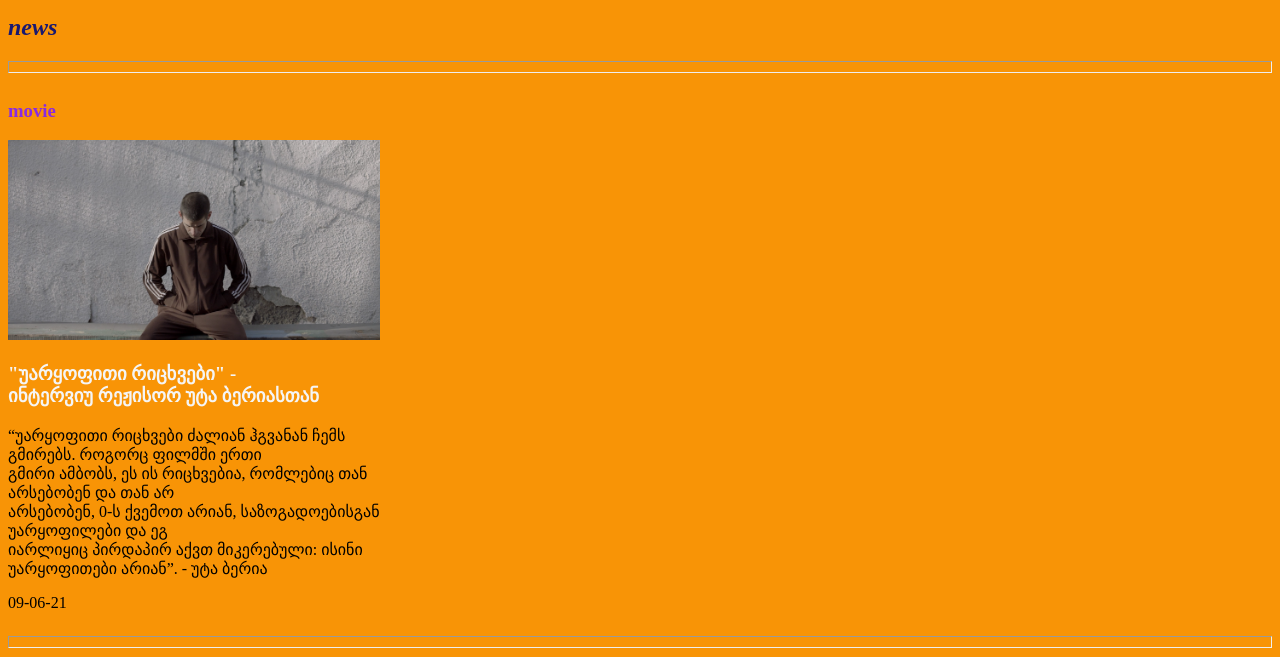
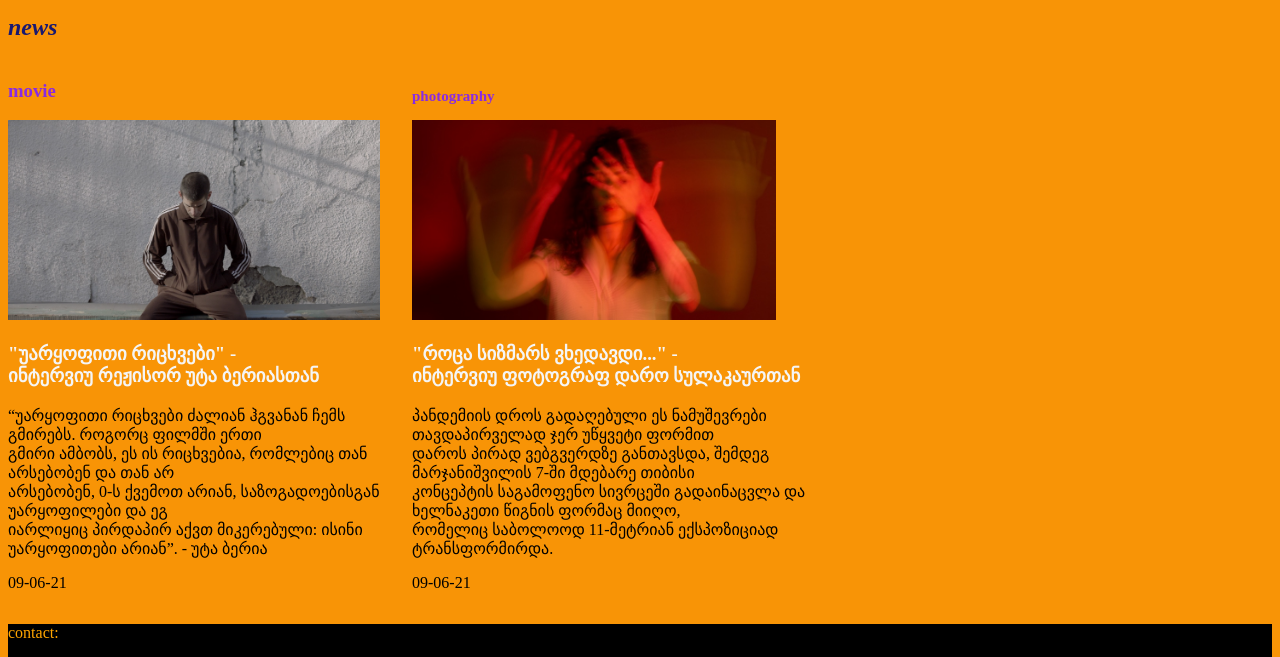
Before and after one commit to spcandy666/kalosshi-magazine, a plain HTML site: page index.html in a window 1280 px wide. Shown: the part 134-791 px from the top of the page. Drawn offline with Linux system fonts and the light colour scheme.

Commit message:
last update
xo xo aba ra

```diff
--- a/index.html
+++ b/index.html
@@ -29,9 +29,9 @@
 	<section>
 		<span>
 	<h1>news</h1>
-	<hr>
+
 	</span>
-	<article>
+	<article >
 	<h3 class="color_blu">movie</h3>
 
 		<a class="link" href="უარყოფითი რიცხვები.html" target="_blank"> <img class="photo" src="img/yLZSLTacLocEUqzaX4U8iEOmOrZNgQvHKPX3V4rU.png"> </a>
@@ -44,8 +44,8 @@
 </article>
 
 
-<hr>
-<article>
+
+<article >
 <h3  id="small" class="color_blu">photography</h3>
 
 
--- a/main.css
+++ b/main.css
@@ -99,7 +99,8 @@ margin-right: 10px;
 
 }
 
-article{width: 400px;
-  display: inline-block;}
+article{width: 400px;display: inline-block;}
+
+
 
   h1 {cursor: pointer;}
```
Also changed, not shown: dream.html (+2 -2 lines).
